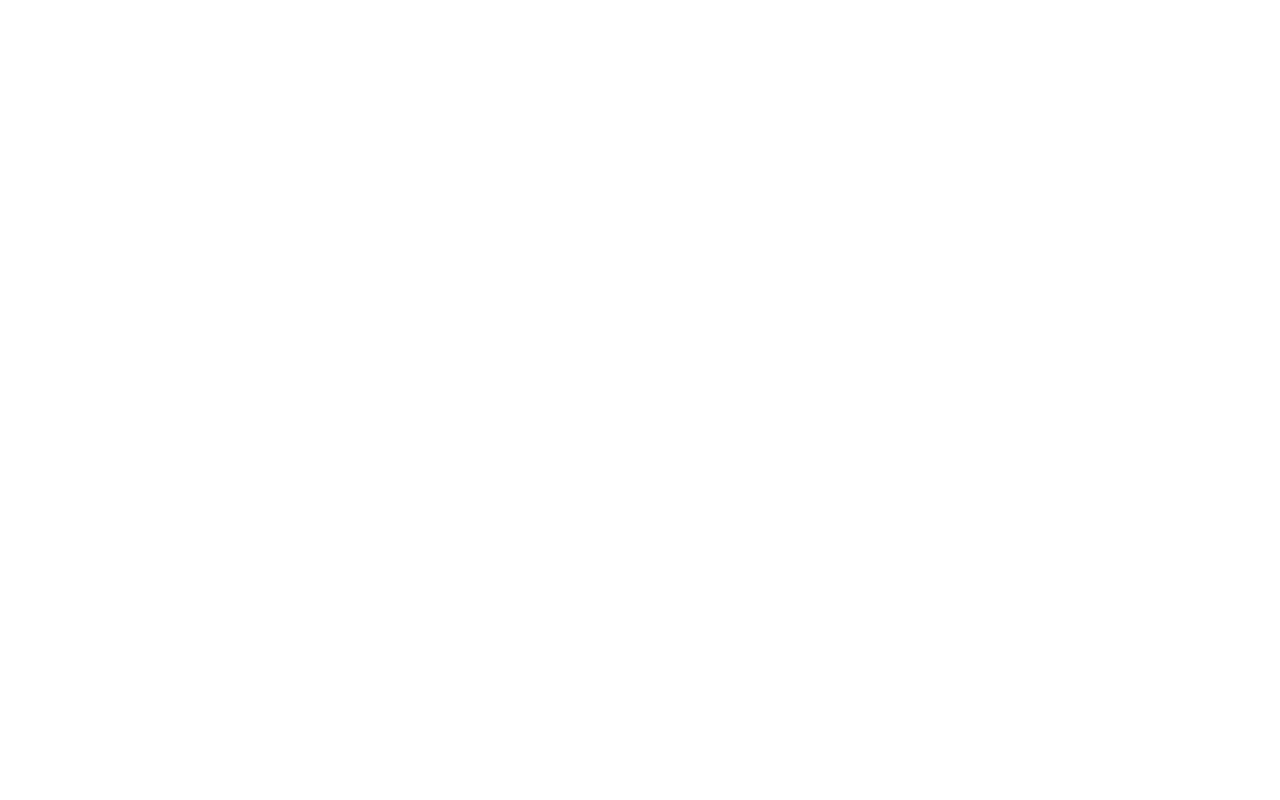
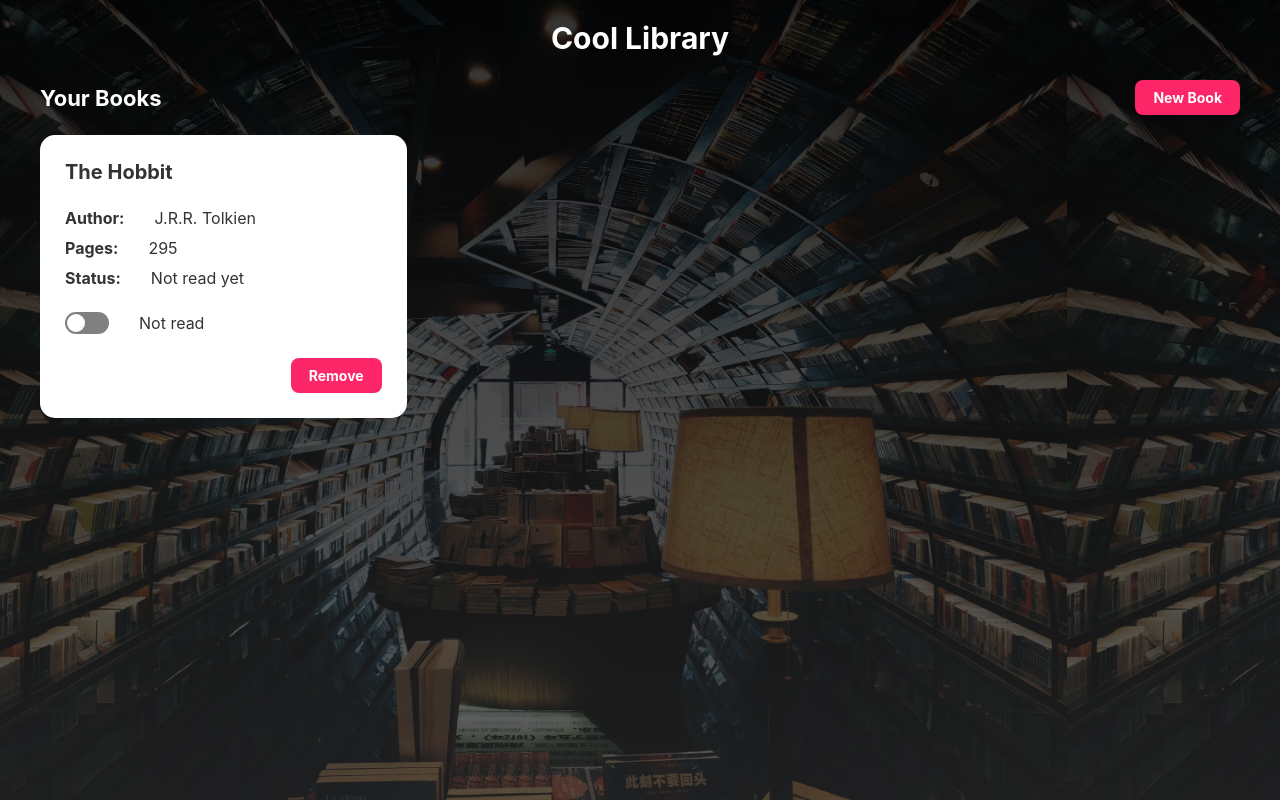
Before and after one commit to ganwj/Library, a plain HTML site: page index.html in a window 1280 px wide. Drawn offline with Linux system fonts and the light colour scheme.

Commit message:
Complete the whole project

```diff
--- a/index.html
+++ b/index.html
@@ -5,7 +5,52 @@
         <meta name="viewport" content="width=device-width, initial-scale=1.0" />
         <title>Library</title>
         <link rel="stylesheet" href="./styles.css" />
-        <script src="./script.js"></script>
+        <script src="./script.js" defer></script>
     </head>
-    <body></body>
+    <body>
+        <div class="container">
+            <h2 class="title">Cool Library</h2>
+            <div class="book-container-outer">
+                <div class="header">
+                    <h3>Your Books</h3>
+                    <button type="button" class="newBook">New Book</button>
+                </div>
+                <div class="book-container-inner"></div>
+            </div>
+            <dialog>
+                <form method="dialog">
+                    <h3>Add Book</h3>
+                    <div class="form-row">
+                        <label for="title">Title</label>
+                        <input
+                            type="text"
+                            id="title"
+                            name="title"
+                            required
+                            autofocus
+                        />
+                    </div>
+                    <div class="form-row">
+                        <label for="author">Author</label>
+                        <input type="text" id="author" name="author" required />
+                    </div>
+                    <div class="form-row">
+                        <label for="pages">Pages</label>
+                        <input type="number" id="pages" name="pages" required />
+                    </div>
+                    <div class="status-row">
+                        <input type="checkbox" id="status" name="status" />
+                        <label for="status">Finished</label>
+                    </div>
+                    <div class="form-buttons">
+                        <button class="confirmBtn" type="submit">
+                            Confirm
+                        </button>
+                        <button type="submit" formnovalidate>Cancel</button>
+                        <button type="button" class="clearBtn">Clear</button>
+                    </div>
+                </form>
+            </dialog>
+        </div>
+    </body>
 </html>
--- a/script.js
+++ b/script.js
@@ -0,0 +1,153 @@
+const myLibrary = [];
+
+class Book {
+    constructor(title, author, pages, status) {
+        this.title = title;
+        this.author = author;
+        this.pages = pages;
+        this.status = status;
+    }
+}
+
+const bookContainer = document.querySelector(".book-container-inner");
+let i = 1; // used to name toggle id
+function addBookToLibrary(book) {
+    const article = document.createElement("article");
+    article.classList.add("book");
+
+    const heading = document.createElement("h4");
+    heading.classList.add("book-title");
+    heading.textContent = book.title;
+    article.appendChild(heading);
+
+    const authorDiv = document.createElement("div");
+    const authorLabel = document.createElement("p");
+    const author = document.createElement("p");
+    authorLabel.textContent = "Author:";
+    author.textContent = book.author;
+    authorDiv.appendChild(authorLabel);
+    authorDiv.appendChild(author);
+    article.appendChild(authorDiv);
+
+    const pagesDiv = document.createElement("div");
+    const pagesLabel = document.createElement("p");
+    const pages = document.createElement("p");
+    pagesLabel.textContent = "Pages:";
+    pages.textContent = book.pages;
+    pagesDiv.appendChild(pagesLabel);
+    pagesDiv.appendChild(pages);
+    article.appendChild(pagesDiv);
+
+    const statusDiv = document.createElement("div");
+    const statusLabel = document.createElement("p");
+    const status = document.createElement("p");
+    statusLabel.textContent = "Status:";
+    if (book.status == 0) {
+        status.textContent = "Not read yet";
+    } else if (book.status == 1) {
+        status.textContent = "Finished";
+    }
+    statusDiv.appendChild(statusLabel);
+    statusDiv.appendChild(status);
+    article.appendChild(statusDiv);
+
+    const switchDiv = document.createElement("div");
+    const toggle = document.createElement("input");
+    toggle.setAttribute("type", "checkbox");
+    const toggleID = "toggle" + i;
+    i++;
+    toggle.setAttribute("id", toggleID);
+    const toggleLabel = document.createElement("label");
+    toggleLabel.setAttribute("for", toggleID);
+    toggleLabel.textContent = "Toggle";
+    const switchLabel = document.createElement("p");
+    if (book.status == 0) {
+        toggle.checked = false;
+        switchLabel.textContent = "Not read";
+    } else if (book.status == 1) {
+        toggle.checked = true;
+        switchLabel.textContent = "Read";
+    }
+    toggle.addEventListener("change", function () {
+        if (toggle.checked === true) {
+            switchLabel.textContent = "Read";
+            status.textContent = "Finished";
+            book.status = 1;
+        } else {
+            switchLabel.textContent = "Not read";
+            status.textContent = "Not read yet";
+            book.status = 0;
+        }
+    });
+    switchDiv.appendChild(toggle);
+    switchDiv.appendChild(toggleLabel);
+    switchDiv.appendChild(switchLabel);
+    article.appendChild(switchDiv);
+
+    const controlsDiv = document.createElement("div");
+    const removeBtn = document.createElement("button");
+    removeBtn.textContent = "Remove";
+    removeBtn.setAttribute("type", "button");
+    removeBtn.setAttribute("data-index", myLibrary.length - 1);
+    removeBtn.classList.add("removeBtn");
+    removeBtn.addEventListener("click", () => {
+        myLibrary.splice(removeBtn.getAttribute("data-index"), 1);
+        bookContainer.textContent = "";
+        myLibrary.forEach(function (book) {
+            addBookToLibrary(book);
+        });
+    });
+    controlsDiv.appendChild(removeBtn);
+    article.appendChild(controlsDiv);
+
+    bookContainer.appendChild(article);
+}
+
+const book = new Book("The Hobbit", "J.R.R. Tolkien", 295, 0);
+myLibrary.push(book);
+myLibrary.forEach(function (book) {
+    addBookToLibrary(book);
+});
+
+const newBook = document.querySelector(".newBook");
+const dialog = document.querySelector("dialog");
+newBook.addEventListener("click", () => {
+    dialog.showModal();
+});
+
+const confirmBtn = document.querySelector(".confirmBtn");
+const inputs = document.querySelectorAll("dialog input");
+const checkBox = document.querySelector("#status");
+confirmBtn.addEventListener("click", () => {
+    for (const input of inputs) {
+        if (!input.checkValidity()) {
+            return;
+        }
+    }
+
+    if (checkBox.checked) {
+        const book = new Book(
+            document.querySelector("#title").value,
+            document.querySelector("#author").value,
+            document.querySelector("#pages").value,
+            1
+        );
+        myLibrary.push(book);
+        addBookToLibrary(book);
+    } else {
+        const book = new Book(
+            document.querySelector("#title").value,
+            document.querySelector("#author").value,
+            document.querySelector("#pages").value,
+            0
+        );
+        myLibrary.push(book);
+        addBookToLibrary(book);
+    }
+});
+
+const clearBtn = document.querySelector(".clearBtn");
+const form = document.querySelector("form");
+clearBtn.addEventListener("click", () => {
+    form.reset();
+});
--- a/styles.css
+++ b/styles.css
@@ -0,0 +1,271 @@
+/***************************
+    GENERAL STYLES
+***************************/
+html {
+    font-size: 62.5%;
+}
+
+*:not(dialog) {
+    padding: 0;
+    margin: 0;
+    box-sizing: border-box;
+}
+
+:root {
+    /* Color Palette */
+    --primary-color: #fc2669;
+    --primary-color-tint: #fc3c78;
+    --primary-color-shade: #e3225f;
+    --gray: #5c5c5c;
+    --text-color: #333;
+    --white: #fff;
+}
+
+body {
+    font-family: Inter, Roboto, "Helvetica Neue", "Arial Nova", "Nimbus Sans",
+        Arial, sans-serif;
+    font-weight: normal;
+    font-size: 1.6rem;
+    color: var(--text-color);
+    display: flex;
+    flex-direction: column;
+    min-height: 100vh;
+}
+
+button,
+input {
+    font-family: inherit;
+    font-size: 100%;
+}
+
+button {
+    padding: 0.9rem 1.8rem;
+    border: none;
+    border-radius: 8px;
+    color: var(--white);
+    background-color: var(--primary-color);
+    font-weight: 700;
+    font-size: 1.4rem;
+    cursor: pointer;
+    white-space: nowrap;
+}
+
+button:hover {
+    background-color: var(--primary-color-tint);
+}
+
+button:active {
+    background-color: var(--primary-color-shade);
+}
+
+/***************************
+    CONTENT STYLES
+***************************/
+.container {
+    padding: 2rem 4rem 3rem;
+    flex: 1;
+    background-image: linear-gradient(rgba(0, 0, 0, 0.8), rgba(34, 34, 34, 0.7)),
+        url(./images/library.webp);
+    background-size: contain;
+
+    @supports (background-image: url(./images/library.avif)) {
+        background-image: linear-gradient(
+                rgba(0, 0, 0, 0.8),
+                rgba(34, 34, 34, 0.7)
+            ),
+            url(./images/library.avif);
+    }
+}
+
+.title,
+.header > h3 {
+    color: var(--white);
+    white-space: nowrap;
+}
+
+.title {
+    font-size: 3rem;
+    text-align: center;
+}
+
+.book-container-outer {
+    margin-top: 2.4rem;
+}
+
+.header h3 {
+    font-size: 2.2rem;
+}
+
+.header {
+    display: grid;
+    grid-template-columns: 1fr auto;
+    margin-bottom: 2rem;
+    gap: 5rem;
+    align-items: center;
+}
+
+.book-container-inner {
+    display: grid;
+    grid-template-columns: repeat(auto-fill, minmax(270px, 1fr));
+    gap: 5rem;
+}
+
+.book {
+    background-color: var(--white);
+    padding: 2.5rem;
+    border-radius: 15px;
+    transition: font-size;
+}
+
+.book:hover {
+    transform: scale(1.01);
+}
+
+.book-title {
+    font-size: 2rem;
+    margin-bottom: 2.4rem;
+}
+
+.book div {
+    display: flex;
+    gap: 3rem;
+    align-items: center;
+}
+
+.book div:not(:last-child) {
+    margin-bottom: 1rem;
+}
+
+.book p:nth-child(odd) {
+    font-weight: bold;
+}
+
+.book div:last-child {
+    justify-content: end;
+}
+
+dialog {
+    background-color: var(--white);
+    box-sizing: border-box;
+    border: none;
+    border-radius: 10px;
+    padding: 2rem 3.4rem;
+    max-height: 100%;
+    max-width: 100%;
+}
+
+dialog::backdrop {
+    background: rgba(0, 0, 0, 0.6);
+}
+
+dialog h3 {
+    font-size: 1.9rem;
+    margin-bottom: 1.8rem;
+}
+
+dialog div:nth-of-type(n + 1):nth-of-type(-n + 3) {
+    display: grid;
+    grid-template-columns: 1fr;
+    gap: 0.2rem;
+}
+
+dialog div:not(:last-child) {
+    margin-bottom: 1.6rem;
+}
+
+.form-row label {
+    text-transform: uppercase;
+    font-weight: 700;
+    letter-spacing: 0.1rem;
+    color: var(--gray);
+    font-size: 1.2rem;
+}
+
+.form-row input {
+    padding: 0.4rem;
+    border: 1px solid #e5e7eb;
+    border-radius: 4px;
+}
+
+.status-row {
+    display: flex;
+    gap: 1rem;
+    align-items: center;
+    font-size: 1.5rem;
+}
+
+.form-buttons {
+    display: flex;
+    gap: 1rem;
+    margin-top: 2rem;
+}
+
+.form-buttons button {
+    padding: 0.7rem 1.4rem;
+}
+
+.form-buttons button:not(:first-child) {
+    background-color: var(--white);
+    color: var(--primary-color);
+    border: 1px solid var(--primary-color);
+}
+
+.form-buttons button:not(:first-child):hover {
+    box-shadow: 1px 1px var(--primary-color);
+}
+
+/******************************
+    TOGGLE SWITCH STYLES
+******************************/
+.book input[type="checkbox"] {
+    height: 0;
+    width: 0;
+    display: none;
+}
+
+.book label {
+    cursor: pointer;
+    text-indent: -9999px;
+    width: 4.4rem;
+    height: 2.2rem;
+    background: grey;
+    display: block;
+    border-radius: 100px;
+    position: relative;
+    -webkit-user-select: none;
+    user-select: none;
+}
+
+.book label:after {
+    content: "";
+    position: absolute;
+    top: 0.2rem;
+    left: 0.2rem;
+    width: 1.8rem;
+    height: 1.8rem;
+    background: var(--white);
+    border-radius: 90px;
+    transition: 0.3s;
+}
+
+.book input:checked + label {
+    background: var(--primary-color);
+}
+
+.book input:checked + label:after {
+    left: calc(100% - 0.2rem);
+    transform: translateX(-100%);
+}
+
+.book label:active:after {
+    width: 2.5rem;
+}
+
+.book div:nth-last-child(2) p {
+    font-weight: normal;
+}
+
+.book div:nth-last-child(2) {
+    margin-top: 2.4rem;
+    margin-bottom: 2.4rem;
+}
```
Also changed, not shown: images/library.avif (added), images/library.webp (added).
